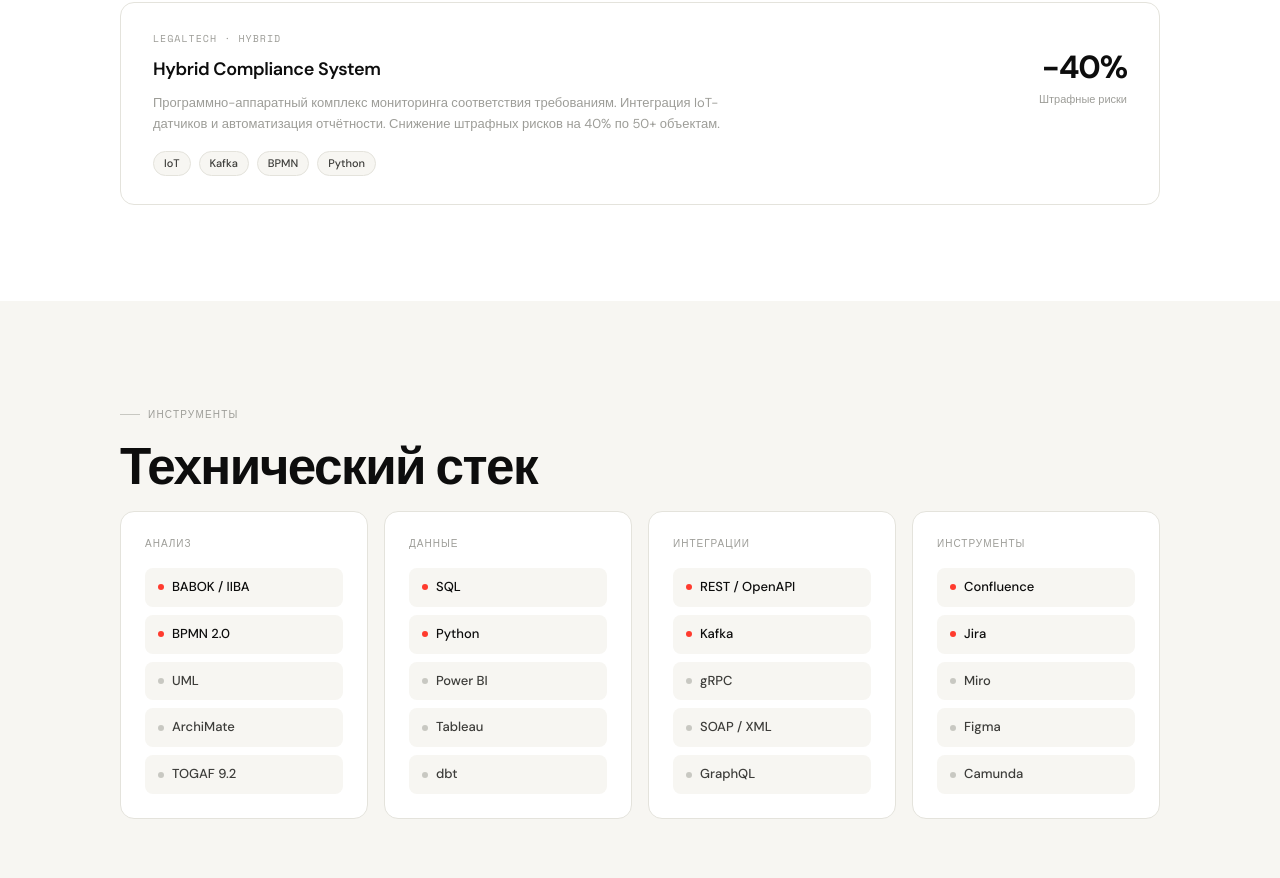
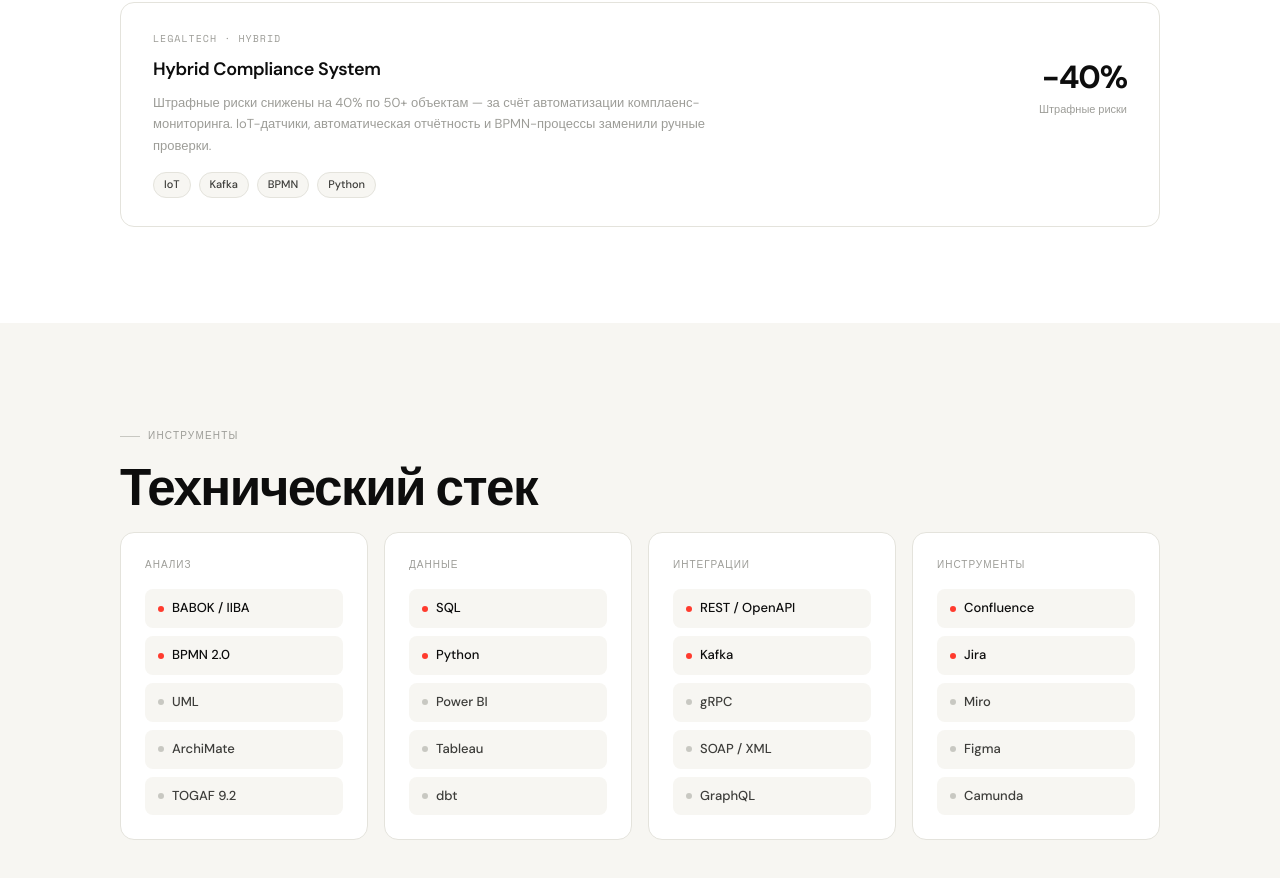
Before and after one commit to Arti-Ko/teta, a Next.js app: page / in a window 1280 px wide. Shown: the part 3670-4548 px from the top of the page. Built offline with nearby package versions, Linux system fonts and the light colour scheme; no server answers.

Commit message:
Update page.tsx

```diff
--- a/src/app/page.tsx
+++ b/src/app/page.tsx
@@ -228,7 +228,7 @@ export default function Home() {
               <div className="pr-left">
                 <div className="pr-domain">LegalTech · Hybrid</div>
                 <div className="pr-title">Hybrid Compliance System</div>
-                <div className="pr-desc">Программно-аппаратный комплекс мониторинга соответствия требованиям. Интеграция IoT-датчиков и автоматизация отчётности. Снижение штрафных рисков на 40% по 50+ объектам.</div>
+                <div className="pr-desc">Штрафные риски снижены на 40% по 50+ объектам — за счёт автоматизации комплаенс-мониторинга. IoT-датчики, автоматическая отчётность и BPMN-процессы заменили ручные проверки.</div>
                 <div className="pr-chips"><span className="pr-chip">IoT</span><span className="pr-chip">Kafka</span><span className="pr-chip">BPMN</span><span className="pr-chip">Python</span></div>
               </div>
               <div className="pr-right"><div className="pr-metric-big">−40%</div><div className="pr-metric-label">Штрафные риски</div><div className="pr-arrow">↗</div></div>
```
